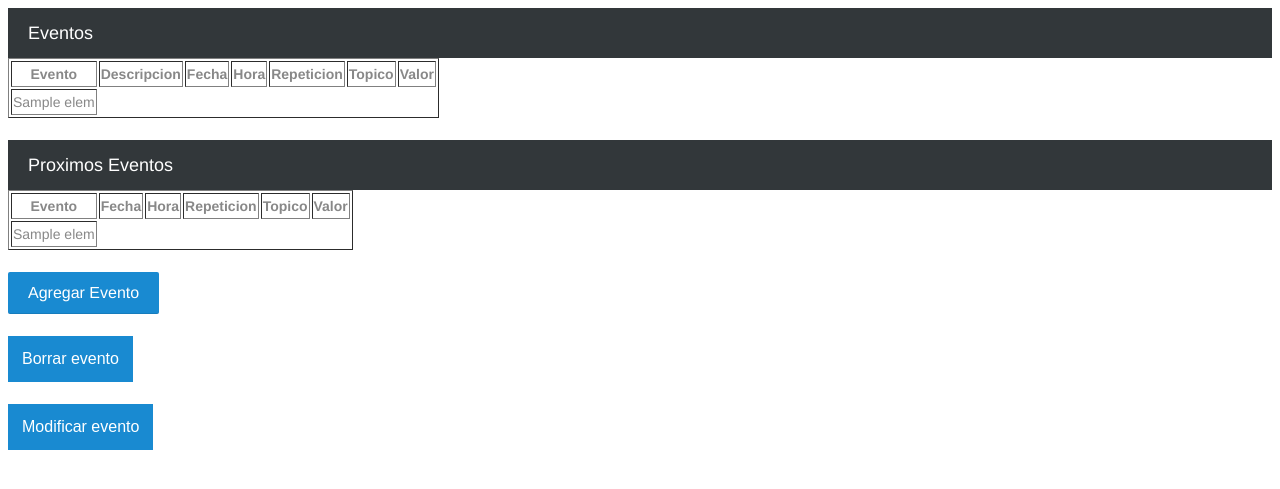
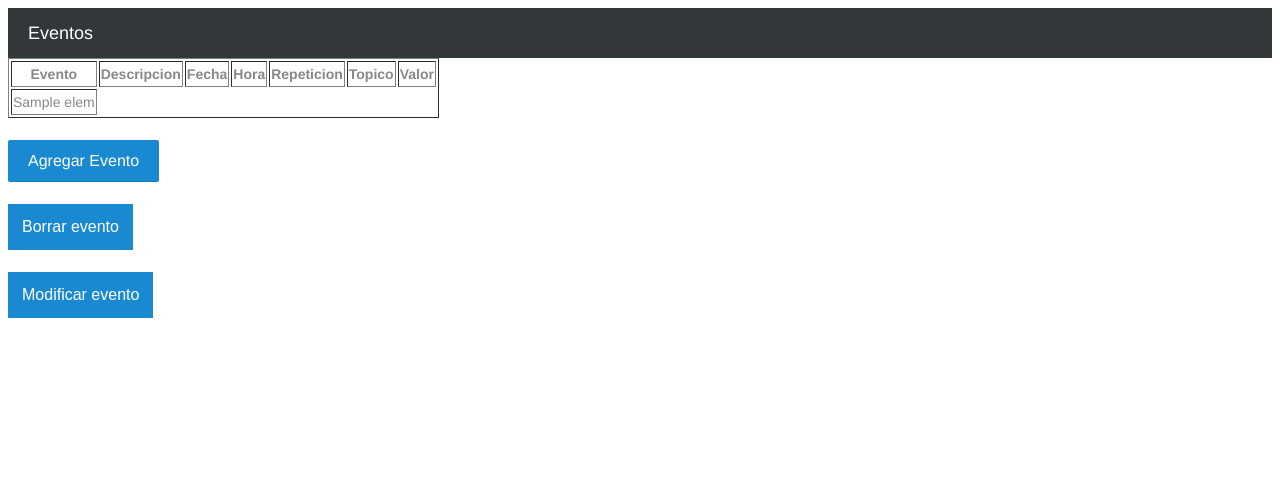
Before and after one commit to smilhas/IOT, a Flask app: template Prueba web/templates/Pag Principal.html in a window 1280 px wide. Shown: the top 489 px of the page. Run offline with Flask 2, Linux system fonts and the light colour scheme; the template is opened without the code that fills it: most values are stand-ins (such as "Sample title", 1, 10 or a date in 2020).

Commit message:
Se solucioaron problemas en las listas generadas

```diff
--- a/Prueba web/app.py
+++ b/Prueba web/app.py
@@ -57,10 +57,10 @@ def create_data_array():
         arr[index][6] = post["Valor"]
         index = index + 1
     return arr;
-
+"""
 def create_data_array_3():
     index = 0
-    for post in db.eventos.find():
+    for post in db.Prox_eventos.find():
         index = index + 1;
     arr = [[0 for j in range(6)] for i in range(index)]
     index = 0
@@ -73,6 +73,7 @@ def create_data_array_3():
         arr[index][5] = post["Valor"]
         index = index + 1
     return arr;
+"""
 
 def create_data_array_2():
     arr = []
@@ -90,8 +91,7 @@ def delete_from_db(id_2_delete):
 
 @app.route('/')
 def form():
-    return render_template('Pag Principal.html', input=create_data_array(), input_ev=create_data_array_2(),
-                           input_pe=create_data_array_3())
+    return render_template('Pag Principal.html', input=create_data_array(), input_ev=create_data_array_2())
 
 
 @app.route('/agregar_evento', methods = ['GET','POST'])
@@ -126,14 +126,14 @@ def add_ev():
                    }
         post_id = db.Prox_evento.insert_one(prox_ev).inserted_id
         print(post_id)
-        return render_template('Pag Principal.html', input=create_data_array(), input_ev=create_data_array_2(), input_pe=create_data_array_3())
+        return render_template('Pag Principal.html', input=create_data_array(), input_ev=create_data_array_2())
 
 @app.route('/borrar_ev', methods=['GET', 'POST'])
 def del_ev():
     if request.method == 'GET':
         id_2_delete = request.args['id']
         delete_from_db(id_2_delete);
-        return render_template('Pag Principal.html', input=create_data_array(), input_ev=create_data_array_2(), input_pe=create_data_array_3())
+        return render_template('Pag Principal.html', input=create_data_array(), input_ev=create_data_array_2())
 
 @app.route('/mod_ev', methods=['GET', 'POST'])
 def mod_ev():
@@ -168,8 +168,7 @@ def mod_ev():
         })
         db.Prox_evento.remove(({"Evento": id_2_mod}))
 
-    return render_template('Pag Principal.html', input=create_data_array(), input_ev=create_data_array_2(),
-                           input_pe=create_data_array_3())
+    return render_template('Pag Principal.html', input=create_data_array(), input_ev=create_data_array_2())
 
 
 #@app.route('/enviar_evento', methods = ['GET','POST'])
--- a/Prueba web/templates/Pag Principal.html
+++ b/Prueba web/templates/Pag Principal.html
@@ -80,31 +80,6 @@
   </tbody>
 </table>
 <br>
-    <h1 class="title">Proximos eventos</h1>
-    <table style='border:1px solid red border-collapse:collapse' border='1px'>
-    <thead>
-        <tr>
-            <th>Evento</th>
-            <th>Fecha</th>
-            <th>Hora</th>
-            <th>Repeticion</th>
-            <th>Topico</th>
-            <th>Valor</th>
-        </tr>
-    </thead>
-  <tbody>
-    {% for row in input_pe %}
-        <tr>
-      {% for elem in row %}
-        <td>{{elem}}</td>
-      {% endfor %}
-        </tr>
-    {% endfor %}
-  </tbody>
-</table>
-
-
-<br>
 <form action="{{ url_for('add_ev') }}">
 <input type="submit" value="Agregar evento">
 </form>
```
Also changed, not shown: scheduler/scheduler.py (+17 -7 lines).
